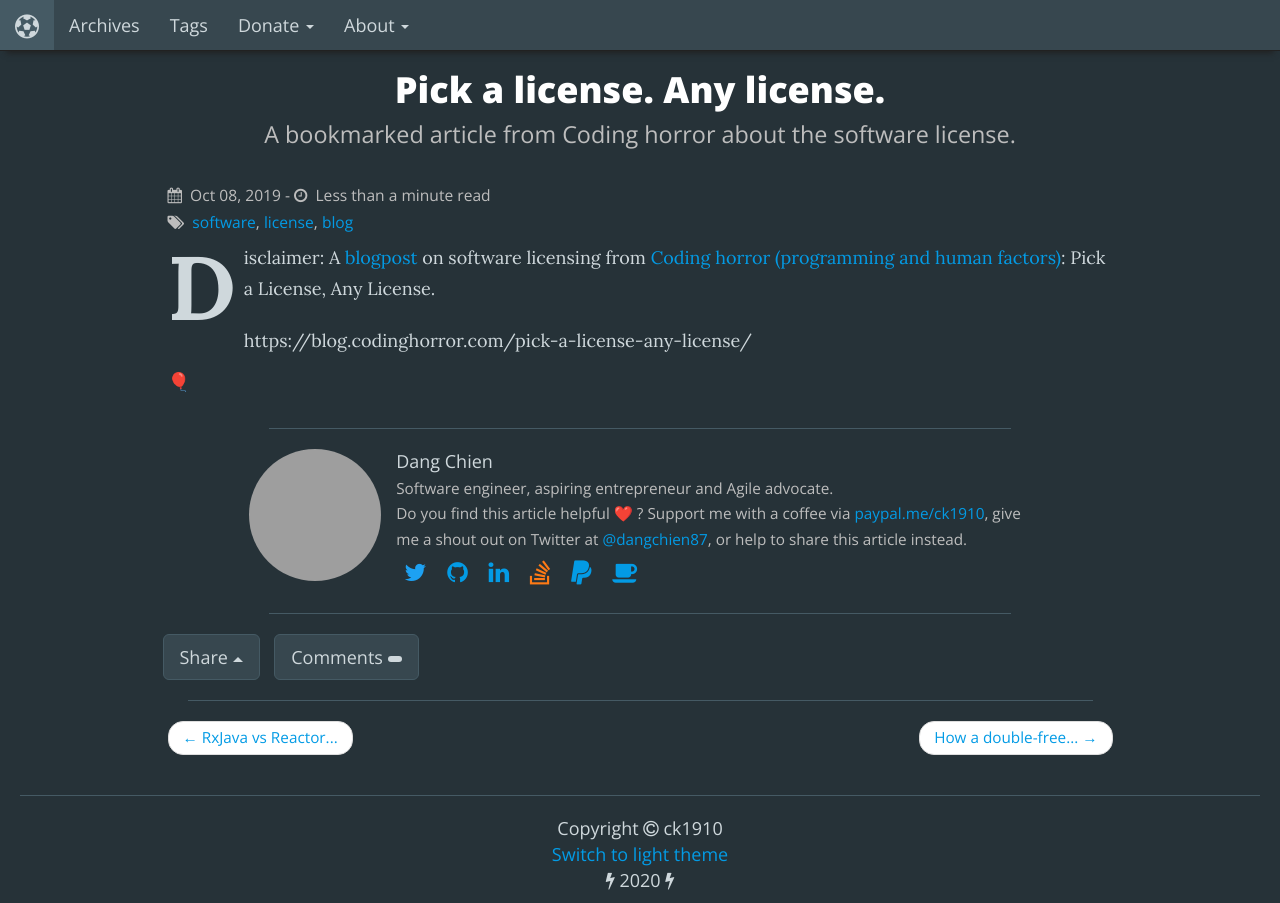
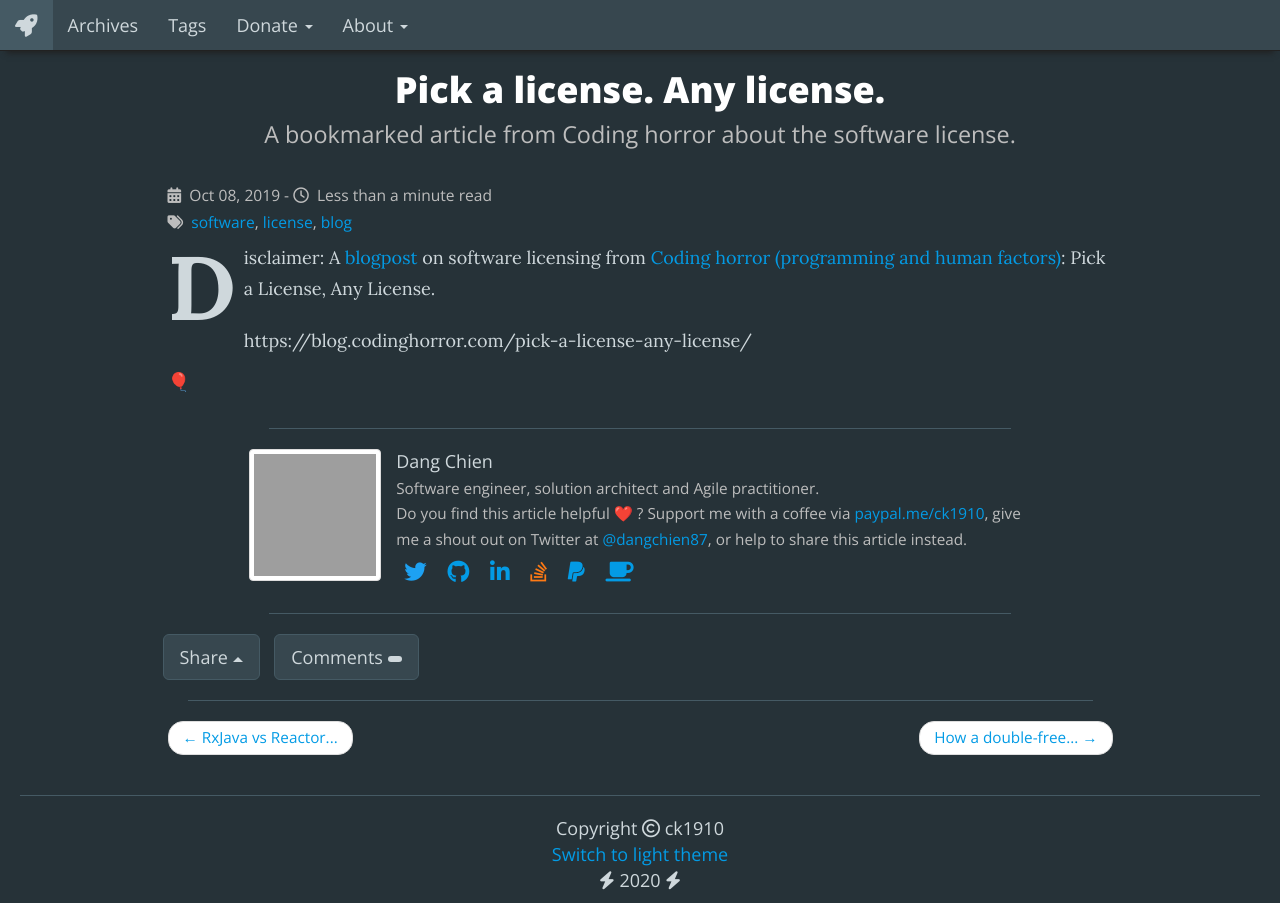
Before and after one commit to dchien234/dangchien.github.io, a Jekyll site: the page built from _posts/2019-10-08-pick-a-license-any-license.md, in a window 1280 px wide. Built offline with Jekyll 4.4.1, drawn with Linux system fonts in a browser that asks for light colours; nearby versions of some CDN libraries; emoji names are drawn with the system emoji font; comment, search, counter and statistics services are not loaded; grey boxes are pictures that could not be loaded.

Commit message:
Update fontawesome

```diff
--- a/_layouts/default.html
+++ b/_layouts/default.html
@@ -1,28 +1,32 @@
 <!DOCTYPE html>
 <html lang="en">
+
 <head>
   {% seo %}
+
   <meta charset="UTF-8">
   <meta name="viewport" content="width=device-width, initial-scale=1">
+
   <!--[if lt IE 9]>
-    <script src="https://html5shiv.googlecode.com/svn/trunk/html5.js"></script>
+  <script src="https://html5shiv.googlecode.com/svn/trunk/html5.js"></script>
   <![endif]-->
   <link
     rel="shortcut icon"
-    href="//secure.gravatar.com/avatar/1389fdbe9c193aa54035df274e8220f3?s=16">
+    href="https://secure.gravatar.com/avatar/1389fdbe9c193aa54035df274e8220f3?s=16"
+    crossorigin="anonymous">
   <link
     rel="stylesheet"
-    href="//fonts.googleapis.com/css?family=Open+Sans:400,800|Lora:400,700|Inconsolata"
-    type="text/css">
-  <link
-    rel="stylesheet"
-    href="https://stackpath.bootstrapcdn.com/font-awesome/4.7.0/css/font-awesome.min.css"
-    integrity="sha384-wvfXpqpZZVQGK6TAh5PVlGOfQNHSoD2xbE+QkPxCAFlNEevoEH3Sl0sibVcOQVnN"
+    href="https://fonts.googleapis.com/css?family=Open+Sans:400,800|Lora:400,700|Inconsolata"
     crossorigin="anonymous">
   <link
     rel="stylesheet"
     href="https://maxcdn.bootstrapcdn.com/bootstrap/3.3.7/css/bootstrap.min.css"
     integrity="sha384-BVYiiSIFeK1dGmJRAkycuHAHRg32OmUcww7on3RYdg4Va+PmSTsz/K68vbdEjh4u"
+    crossorigin="anonymous">
+  <link
+    rel="stylesheet"
+    href="https://use.fontawesome.com/releases/v5.13.1/css/all.css"
+    integrity="sha384-xxzQGERXS00kBmZW/6qxqJPyxW3UR0BPsL4c8ILaIWXva5kFi7TxkIIaMiKtqV1Q"
     crossorigin="anonymous">
   <link
     rel="stylesheet"
@@ -33,6 +37,8 @@
       {% include tag_manager_head.html %}
     {% endif %}
   {% endif %}
+
+  <script src="https://kit.fontawesome.com/ebc7a6c11f.js" crossorigin="anonymous"></script>
   <script type="text/javascript">
     function supportLocalStorage() {
       try {
@@ -56,6 +62,7 @@
     src="https://code.jquery.com/jquery-3.4.1.min.js"
     integrity="sha256-CSXorXvZcTkaix6Yvo6HppcZGetbYMGWSFlBw8HfCJo="
     crossorigin="anonymous"></script>
+
   {% if jekyll.environment == 'production' %}
     {% if site.google_analytics %}
       {% include analytics.html %}
@@ -76,7 +83,9 @@
           <a class="btn btn-link navbar-toggle collapsed" data-toggle="collapse" data-target=".navbar-collapse">
             <i class="fa fa-bars fa-lg"></i>
           </a>
-          <a class="navbar-brand" href="/"><i class="fa fa-futbol-o fa-lg"></i></a>
+          <a class="navbar-brand" href="/">
+            <i class="fas fa-rocket fa-lg"></i>
+          </a>
         </div>
         <ul class="nav navbar-nav collapse navbar-collapse">
           <li><a href="/archives">Archives</a></li>
--- a/_layouts/post.html
+++ b/_layouts/post.html
@@ -38,12 +38,12 @@ comments: true
 
 <div class="row">
   <div class="col-xs-3 col-sm-2 col-sm-offset-1">
-    <img src="//secure.gravatar.com/avatar/1389fdbe9c193aa54035df274e8220f3" class="pull-right img-circle img-responsive" />
+    <img src="https://secure.gravatar.com/avatar/1389fdbe9c193aa54035df274e8220f3" class="pull-right img-thumbnail img-responsive" />
   </div>
   <div class="col-xs-9 col-sm-8">
     <div class="row">
       <a href="/about" class="h4">{{ site.social.name }}</a><br />
-      <small>Software engineer, aspiring entrepreneur and Agile advocate.</small>
+      <small>Software engineer, solution architect and Agile practitioner.</small>
     </div>
     <div class="row">
       <small>
```
Also changed, not shown: about/index.md (+2 -2 lines).
